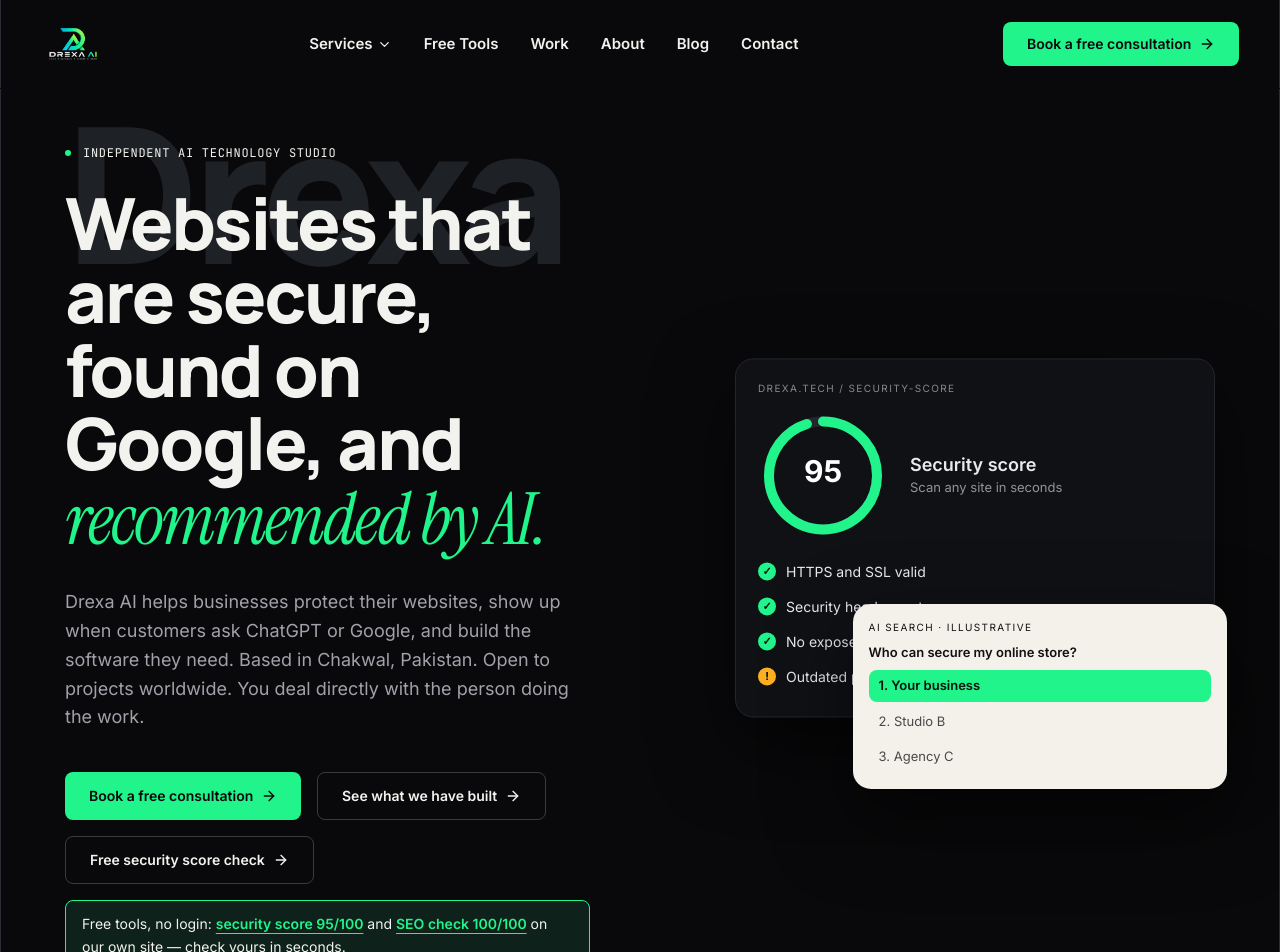
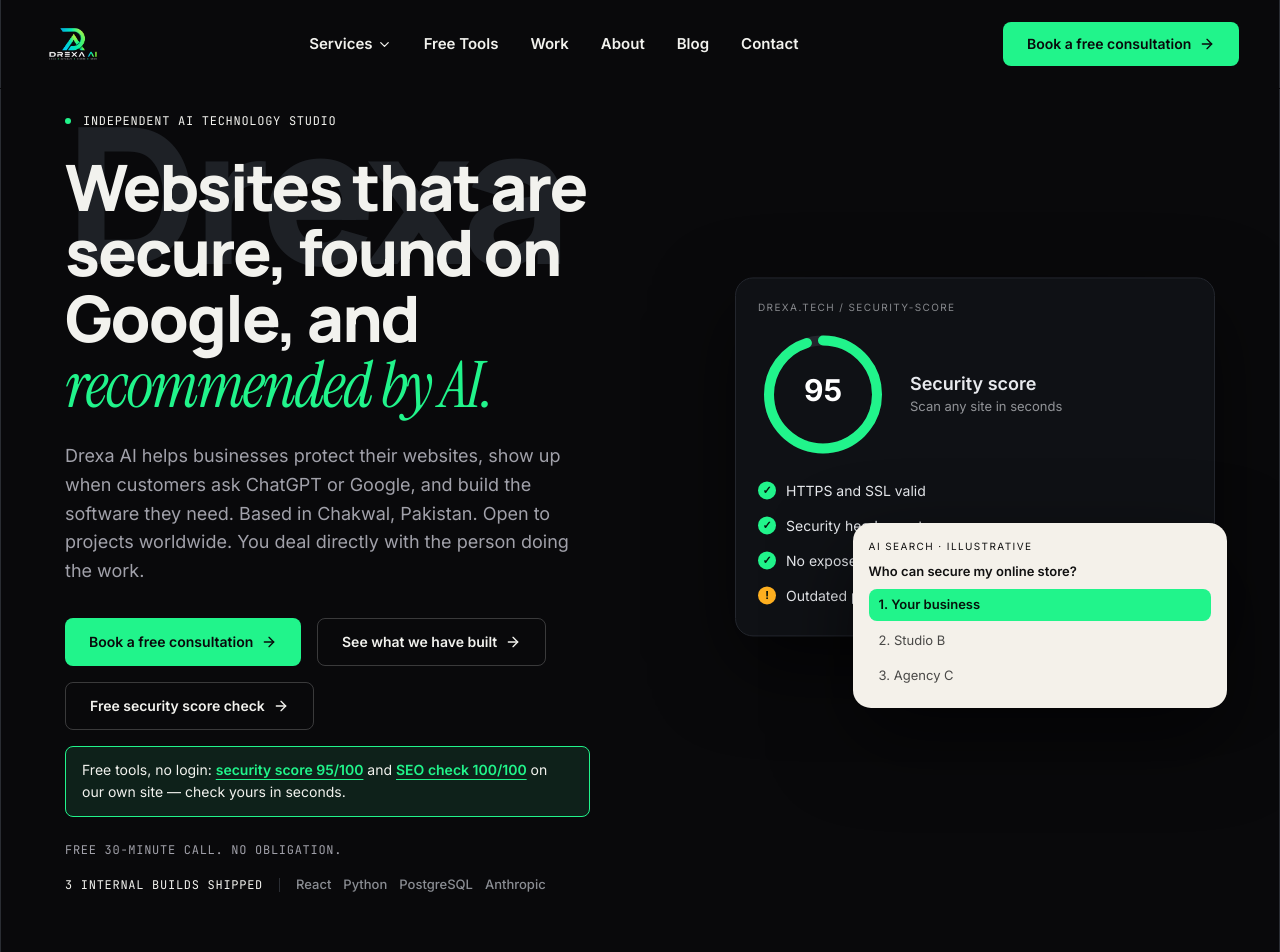
Before and after one commit to Raja468/Drexa_AI, a Next.js app: page / in a window 1280 px wide. Shown: the top 952 px of the page. Built offline with nearby package versions, Linux system fonts and the light colour scheme.

Commit message:
Hero fits the viewport — tighten spacing, smaller H1, even top padding

```diff
--- a/components/sections/modern-home.tsx
+++ b/components/sections/modern-home.tsx
@@ -78,8 +78,8 @@ export function ModernHome() {
     <main className="bg-[#09090B]">
       {/* HERO */}
       <Section noBorderTop dark>
-        <div className="grid gap-12 overflow-x-clip px-6 py-14 md:px-10 lg:grid-cols-[1fr_1.1fr] lg:px-16 lg:py-28">
-          <div className="relative isolate flex flex-col justify-center pt-8">
+        <div className="grid gap-12 overflow-x-clip px-6 pb-14 pt-28 md:px-10 md:pb-16 md:pt-28 lg:grid-cols-[1fr_1.1fr] lg:px-16 lg:pb-16 lg:pt-28">
+          <div className="relative isolate flex flex-col justify-center">
             {/* Decorative ghost wordmark — adds depth only, sits behind the copy.
                 Purely visual (aria-hidden); no gradient/glow, just a muted tone. */}
             <span
@@ -99,17 +99,17 @@ export function ModernHome() {
             </FadeUp>
 
             <FadeUp animateOnMount delay={0.1} y={32} duration={0.8}>
-              <h1 className="mt-6 font-display text-[40px] font-[800] leading-[1.02] tracking-[-0.03em] md:text-[72px]">
+              <h1 className="mt-6 font-display text-[40px] font-[800] leading-[1.02] tracking-[-0.03em] md:text-[60px] lg:text-[64px]">
                 Websites that are secure, found on Google, and <em className="font-serif text-accent-dark italic font-normal">recommended by AI.</em>
               </h1>
             </FadeUp>
             <FadeUp animateOnMount delay={0.2}>
-              <p className="mt-8 max-w-[60ch] text-[18px] leading-[1.6] text-[#A1A1AA]">
+              <p className="mt-6 max-w-[60ch] text-[18px] leading-[1.6] text-[#A1A1AA]">
                 Drexa AI helps businesses protect their websites, show up when customers ask ChatGPT or Google, and build the software they need. Based in Chakwal, Pakistan. Open to projects worldwide. You deal directly with the person doing the work.
               </p>
             </FadeUp>
             <FadeUp animateOnMount delay={0.32}>
-              <div className="mt-10 flex flex-wrap gap-4">
+              <div className="mt-8 flex flex-wrap gap-4">
                 <Magnetic strength={8}><Button href="/contact">Book a free consultation</Button></Magnetic>
                 <Magnetic strength={8}><Button href="/work" secondary>See what we have built</Button></Magnetic>
                 <Magnetic strength={8}><Button href="/security-score" secondary>Free security score check</Button></Magnetic>
@@ -119,7 +119,7 @@ export function ModernHome() {
               </p>
             </FadeUp>
             <FadeUp animateOnMount delay={0.44}>
-              <div className="mt-8 flex flex-col gap-4">
+              <div className="mt-6 flex flex-col gap-4">
                 <p className="font-mono text-[12px] uppercase tracking-[0.06em] text-[#A1A1AA]">
                   Free 30-minute call. No obligation.
                 </p>
```
